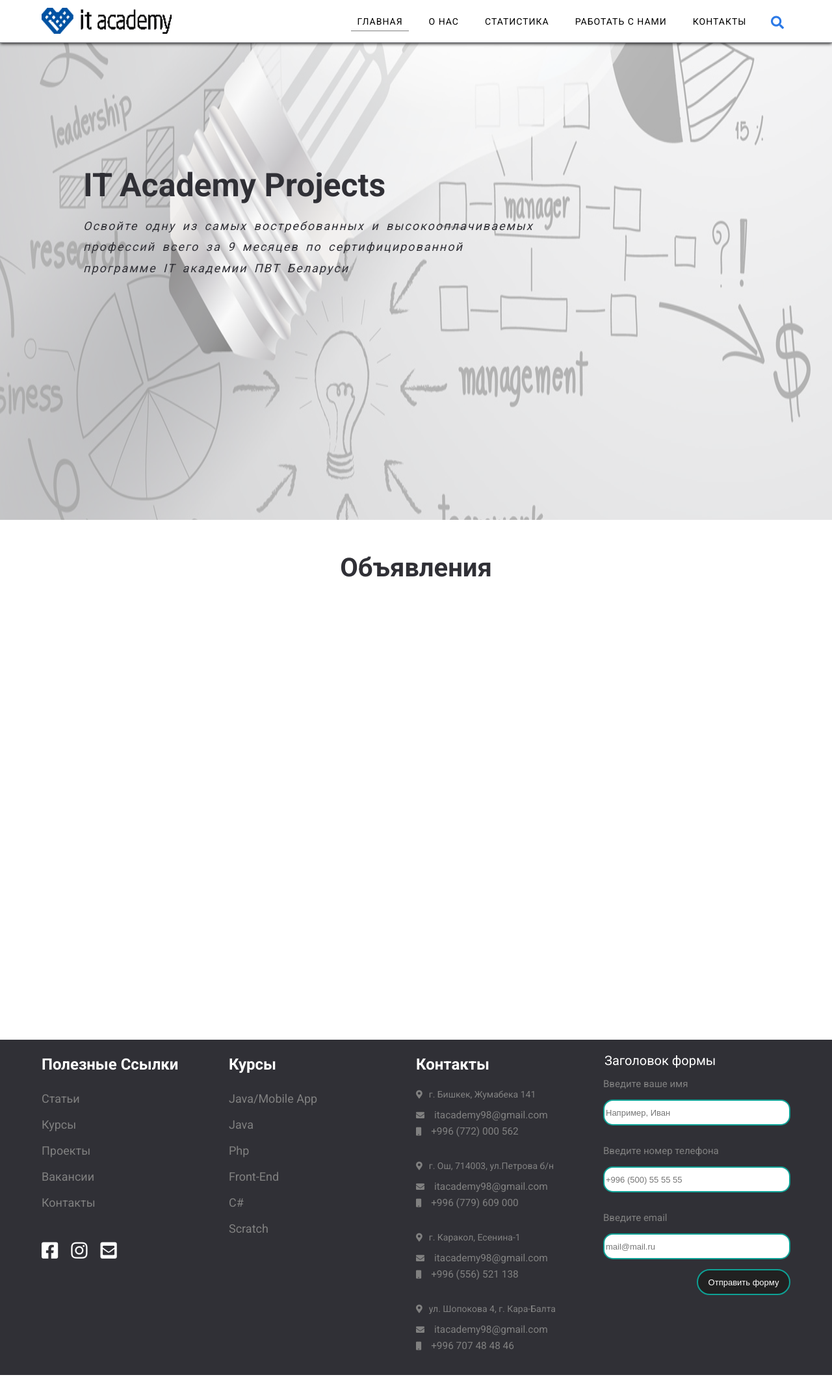
After one commit to Bakyt-Mailybekov/alumnikssda, a Django app: page /ads/ in a window 1280 px wide. The commit adds this page. Shown: the whole page at 65% size. Run offline with Django 3.2, Linux system fonts and the light colour scheme; data that the repository does not hold is empty; some libraries are stand-ins or nearby versions.

Commit message:
page added

```diff
--- a/Beckend/kssdasite/admin.py
+++ b/Beckend/kssdasite/admin.py
@@ -6,3 +6,4 @@ admin.site.register(Year)
 admin.site.register(Language)
 admin.site.register(Project)
 admin.site.register(Alumni)
+admin.site.register(Ads)
--- /dev/null
+++ b/Beckend/kssdasite/templates/kssdasite/ads.html
@@ -0,0 +1,247 @@
+{% load static %}
+<!DOCTYPE html>
+<html>
+<head>
+	<title></title>
+	<meta charset="utf-8">
+	<meta name="viewport" content="width=device-width">
+
+	<link href="https://fonts.googleapis.com/css?family=Roboto:300,400,700&display=swap&subset=cyrillic,cyrillic-ext" rel="stylesheet">
+
+	<link rel="stylesheet" type="text/css" href="{% static 'kssdasite/Front1/css/all-styles.css'%}">
+	<link rel="stylesheet" type="text/css" href="{% static 'kssdasite/Front1/css/header-style.css'%}">
+	<link rel="stylesheet" type="text/css" href="{% static 'kssdasite/Front1/css/body-style-index3.css'%}">
+	<link rel="stylesheet" type="text/css" href="{% static 'kssdasite/Front1/css/footer-style.css'%}">
+	<link rel="stylesheet" type="text/css" href="{% static 'kssdasite/Front1/css/font-awesome/css/all.min.css'%}">
+</head>
+<body>
+	<div class="wrapper">
+		<div class="banner">
+			<div class="header">
+				<a href=""><img class="logo" src="{% static 'kssdasite/Front1/img/logo2.png'%}" alt="IT-academy"></a>
+				<!--Navbar-->
+				<div class="menu-header">
+					<div class="h-menu">
+					    <ul class="navbar-h">
+							<li class="first-home active"><a href="{% url 'index_url' %}">ГЛАВНАЯ</a></li>
+							<li class="second-about-us"><a href="#about-us">О НАС</a></li>
+							<li class="third-st"><a href="#statistics">СТАТИСТИКА</a></li>
+							<li class="fifth-work"><a href="#work-with-us">РАБОТАТЬ С НАМИ </a>
+								<ul>
+									<li><a href="{% url 'projects_url' %}"> Проекты</a></li>
+									<li><a href="{% url 'alumni_url' %}"> Студенты</a></li>
+								</ul>
+
+
+							</li>
+							<li class="sixth-contacts"><a href="#contacts">КОНТАКТЫ</a></li>
+						</ul>
+					</div>
+					<div class="none-flex-search">
+						<div class="search-div">
+						<input type="text" class="search-control" placeholder="Search...">
+						</div>
+					</div>
+
+
+					<div class="search-icon">
+						<i class="fas fa-search"></i>
+					</div>
+					<div class="menuShow-icon">
+
+						<i class="fas fa-search"></i>
+						<i class="fas fa-bars"></i>
+					</div>
+
+				</div>
+			</div>
+			<div class="mobilMenu">
+
+						<div class="v-menu">
+							 <ul>
+								<li class="first-home active"><a href="{% url 'index_url' %}">ГЛАВНАЯ</a></li>
+								<li class="second-about-us"><a href="#about-us">О НАС</a></li>
+								<li class="third-st"><a href="#statistics">СТАТИСТИКА</a></li>
+								<li class="fifth-work"><a href="#work-with-us">РАБОТАТЬ С НАМИ
+								<i class="fas fa-angle-down"></i></a>
+									<ul class="mobilM-work">
+										<li><a href="{% url 'projects_url' %}"> Проекты</a></li>
+										<li><a href="{% url 'alumni_url' %}"> Студенты</a>
+										</li>
+									</ul>
+
+								</li>
+								<li class="sixth-contacts"><a href="#contacts">КОНТАКТЫ</a></li>
+							</ul>
+						</div>
+			</div>
+		</div>
+	<!--Header-->
+
+	<div class="main">
+		<div class="first-block">
+			<div class="main-text" >
+				<h1>IT Academy Projects</h1>
+				<p>Освойте одну из самых востребованных и высокооплачиваемых профессий всего за 9 месяцев по сертифицированной программе IT академии ПВТ Беларуси</p>
+
+			</div>
+			<div class="first-bg-img"></div>
+
+		</div>
+
+		<div class="second-block">
+			<h2>Объявления</h2>
+			<div class="wrapper-pojects">
+				{% for ad in ads %}
+				<div class="pr-card">
+					<div class="project-text">
+						<h3>{{ ad.ad_names }}</h3>
+                        <h3>{{ ad.company_name }}</h3>
+						<p>{{ ad.description|truncatewords:20 }}</p>
+
+					</div>
+				</div>
+				{% endfor %}
+			</div>
+		</div>
+
+
+		<!--<div class="third-block" id="about-project">
+			<div class="wrapper-pojects">
+				{% for project in projects %}
+				<div class="text-about-project">
+							<h3>{{ project.name }}</h3>
+							<p>{{ project.description }}</p>
+				</div>
+				<div class="pr-img">
+					<img src="{% static 'kssdasite/Front1/img/c-sharp.png'%}" >
+					<img src="{% static 'kssdasite/Front1/img/c-sharp.png'%}" >
+					<img src="{% static 'kssdasite/Front1/img/c-sharp.png'%}" >
+				</div>
+
+				<div class="project-participants"><h2>Участники Проекта</h2></div>
+
+				<div class="person-card">
+					<div class="more-person"><a href=""><i class="far fa-arrow-alt-circle-right"></i></a>
+					</div>
+					<div class="person-img"><img src="{% static 'kssdasite/Front1/img/Bakyt.jpg'%}" width="100%" height="100%"></div>
+					<div class="info-person">
+						<h3>Bakyt Mailybekov</h3>
+						<p>Java</p>
+					</div>
+				</div>
+				{% endfor %}
+			</div>
+
+		</div>-->
+	</div>
+
+	<!--footer-->
+		<div class="sixth-bock">
+			<div class="footer">
+				<div class="footer-link f-link">
+						<h3>Полезные Ссылки</h3>
+							<ul>
+								<li><a href=""> Статьи</a></li>
+								<li><a href=""> Курсы</a></li>
+								<li><a href=""> Проекты</a></li>
+								<li><a href=""> Вакансии</a></li>
+								<li><a href=""> Контакты</a></li>
+
+							</ul>
+							<div class="icon-media">
+								<a href=""><i class="fab fa-facebook-square"></i></a>
+								<a href=""><i class="fab fa-instagram"></i></a>
+								<a href=""><i class="fas fa-envelope-square"></i></a>
+							</div>
+
+				</div>
+				<div class="footer-courses f-link">
+							<h3>Курсы</h3>
+							<ul>
+
+								<li><a href=""> Java/Mobile App</a></li>
+								<li><a href=""> Java</a></li>
+								<li><a href=""> Php</a></li>
+								<li><a href=""> Front-End</a></li>
+								<li><a href=""> C#</a></li>
+								<li><a href=""> Scratch</a></li>
+
+							</ul>
+
+				</div>
+				<div class="footer-contacts f-link">
+							<h3>Контакты</h3>
+							<div class="text-footer-contacts bish">
+								<ul>
+
+									<li><span><i class="fas fa-map-marker-alt"></i></span></i>г. Бишкек, Жумабека 141</li>
+									<li><span><i class="fas fa-envelope"></i></span><a href="mailto:itacademy98@gmail.com">itacademy98@gmail.com</a></li>
+								<li><span><i class="fas fa-mobile"></i></span><a href="tel:+996772000562">+996 (772) 000 562</a></li>
+
+								</ul>
+							</div>
+							<div class="text-footer-contacts osh">
+								<ul>
+
+									<li><span><i class="fas fa-map-marker-alt"></i></span>г. Ош, 714003, ул.Петрова б/н</li>
+									<li><span><i class="fas fa-envelope"></i></span><a href="mailto:itacademy98@gmail.com">itacademy98@gmail.com</a></li>
+									<li><span><i class="fas fa-mobile"></i></span><a href="tel:+996779609000">+996 (779) 609 000</a></li>
+
+								</ul>
+
+							</div>
+							<div class="text-footer-contacts karakol">
+								<ul>
+
+									<li><span><i class="fas fa-map-marker-alt"></i></span>г. Каракол, Есенина-1</li>
+									<li><span><i class="fas fa-envelope"></i></span><a href="mailto:itacademy98@gmail.com">itacademy98@gmail.com</a></li>
+								<li><span><i class="fas fa-mobile"></i></span><a href="tel:+996556521138">+996 (556) 521 138</a></li>
+
+								</ul>
+
+							</div>
+							<div class="text-footer-contacts kara-balta">
+								<ul>
+
+									<li><span><i class="fas fa-map-marker-alt"></i></span>ул. Шопокова 4, г. Кара-Балта</li>
+									<li><span><i class="fas fa-envelope"></i></span><a href="mailto:itacademy98@gmail.com">itacademy98@gmail.com</a></li>
+									<li><span><i class="fas fa-mobile"></i></span><a href="tel:+9967074848 46">+996 707 48 48 46</a></li>
+
+								</ul>
+
+							</div>
+				</div>
+				<div class="conteiner-feedback f-link">
+				      	<div class="blank-feedback">
+				      		<form action="feedback.php" method="POST">
+				      			<legend>Заголовок формы</legend>
+
+				      			<div class="form-group">
+				      				<label for="">Введите ваше имя</label>
+				      				<input type="text" class="form-control" id="" name="user_name" placeholder="Например, Иван">
+				      			</div>
+
+				      			<div class="form-group">
+				      				<label for="">Введите номер телефона</label>
+				      				<input type="text" class="form-control" id="" name="user_phone" placeholder="+996 (500) 55 55 55">
+				      			</div>
+
+				      			<div class="form-group">
+				      				<label for="">Введите email</label>
+				      				<input type="text" class="form-control" id="" name="user_email" placeholder="mail@mail.ru">
+				      			</div>
+
+				      			<button type="submit" class="btn btn-primary">Отправить форму</button>
+				      		</form>
+				      	</div>
+				</div>
+			</div>
+		</div>
+	</div>
+
+	<script src="http://ajax.googleapis.com/ajax/libs/jquery/2.0.3/jquery.min.js"></script>
+	<script  src="{% static 'kssdasite/Front1/js/script-index3.js'%}"></script>
+
+</body>
+</html>
--- a/Beckend/kssdasite/templates/kssdasite/index.html
+++ b/Beckend/kssdasite/templates/kssdasite/index.html
@@ -67,6 +67,7 @@
 								<i class="fas fa-angle-down"></i></a>
 									<ul class="mobilM-work">
 										<li><a href="{% url 'projects_url' %}"> Проекты</a></li>
+                                        <li><a href="{% url 'ads' %}"> Объявления</a></li>
 										<li><a href="{% url 'alumni_url' %}"> Студенты</a>
 										</li>
 									</ul>
--- a/Beckend/kssdasite/urls.py
+++ b/Beckend/kssdasite/urls.py
@@ -1,6 +1,6 @@
 from django.urls import path
 from . import views
-from .views import AlumniDetailView, ProjectDetailView
+from .views import AlumniDetailView, ProjectDetailView, AdsView
 
 urlpatterns = [
 
@@ -23,5 +23,6 @@ urlpatterns = [
     path('alumnus/', views.alumnus, name='alumnus'),
     path('about/', views.about, name='About'),
     path('alumni/<int:pk>/', AlumniDetailView.as_view(), name='alumni'),
-    path('project/<int:pk>/', ProjectDetailView.as_view(), name='project')
+    path('project/<int:pk>/', ProjectDetailView.as_view(), name='project'),
+    path('ads/', AdsView.as_view(), name='ads')
 ]
--- a/Beckend/kssdasite/views.py
+++ b/Beckend/kssdasite/views.py
@@ -1,19 +1,23 @@
-from django.views.generic import DetailView
+from django.views.generic import DetailView, ListView
 from django.shortcuts import render
 from .models import *
 from .models import Project
+
+
 # Create your views here.
 
 
 def index(request):
-	return render(request, 'kssdasite/index.html')
+    return render(request, 'kssdasite/index.html')
+
 
 def feedback(request):
     return render(request, 'kssdasite/feedback.php')
 
+
 def projects(request):
-	projects = Project.objects.all()
-	return render(request, 'kssdasite/projects.html', {'projects': projects})
+    projects = Project.objects.all()
+    return render(request, 'kssdasite/projects.html', {'projects': projects})
 
 
 class ProjectDetailView(DetailView):
@@ -21,12 +25,15 @@ class ProjectDetailView(DetailView):
     template_name = 'kssdasite/project_detail_view.html'
     context_object_name = 'project'
 
+
 def languages(request):
     return render(request, 'kssdasite/languages.html')
+
 
 def alumni(request):
     alumnis = Alumni.objects.all()
     return render(request, 'kssdasite/alumni.html', {'alumnis': alumnis})
+
 
 class AlumniDetailView(DetailView):
     model = Alumni
@@ -38,13 +45,13 @@ def alumnus(request):
     alumnis = Alumni.objects.all()
     return render(request, 'kssdasite/alumnus.html', {'alumnis': alumnis})
 
+
 def about(request):
     alumnis = Alumni.objects.all()
     return render(request, 'kssdasite/about.html', {'alumnis': alumnis})
 
-    '''search_query = request.GET.get('search', '')
-    if search_query:
-        alumni = Alumni.objects.filter(first_name_alumni=search_query)
-    else:
-        alumni = Alumni.objects.all()
-'''
+
+class AdsView(ListView):
+    model = Ads
+    template_name = 'kssdasite/ads.html'
+    context_object_name = 'ads'
--- a/requirements.txt
+++ b/requirements.txt
@@ -1,6 +1,5 @@
 asgiref==3.2.7
 Django==3.0.6
 Pillow==7.1.2
-pkg-resources==0.0.0
 pytz==2020.1
 sqlparse==0.3.1
```
Also changed, not shown: Beckend/kssdasite/models.py (+46 -29 lines), Beckend/db.sqlite3, Beckend/kssdasite/migrations/0008_auto_20200513_1936.py (added).
